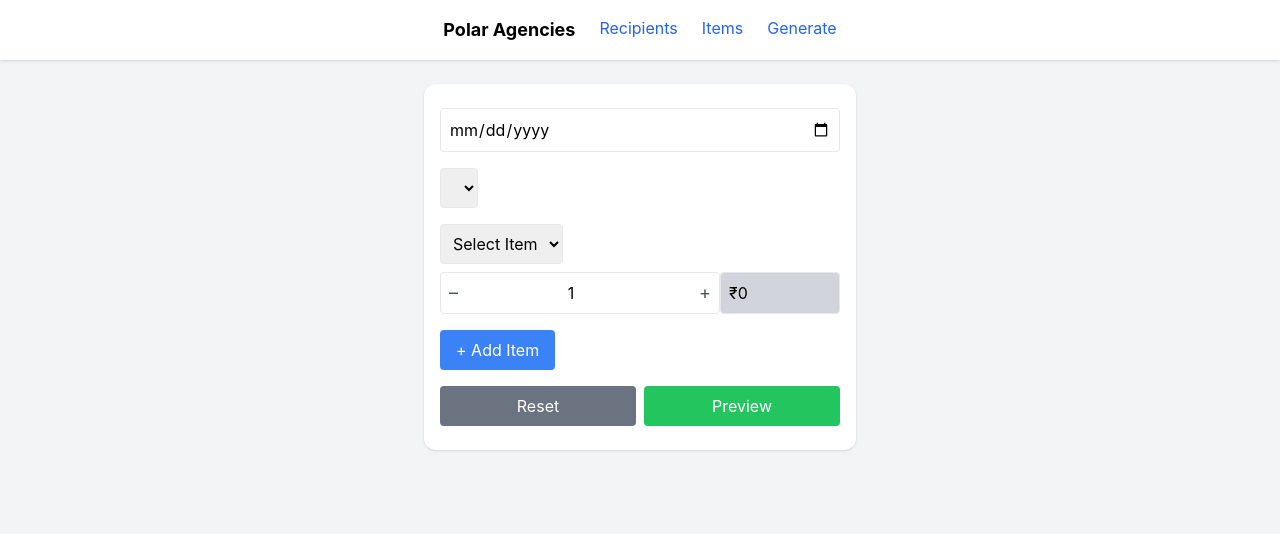
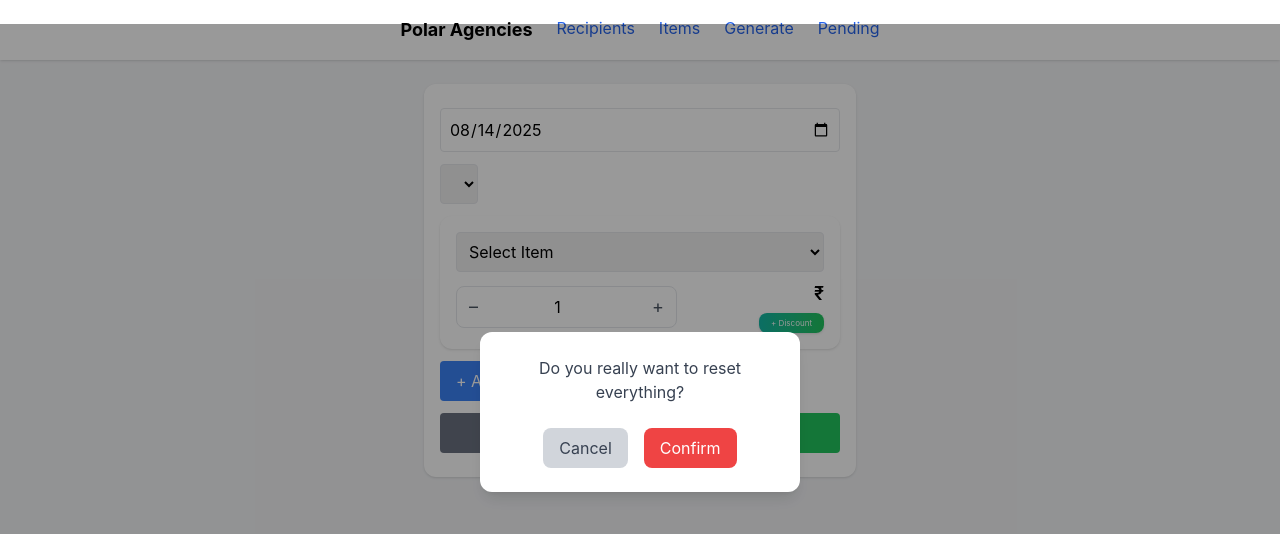
Before and after one commit to mosh1331/receipt-generator, a React (Create React App) app: page /receipt in a window 1280 px wide. Both pictures are taken after a click on the button "Reset". Shown: the top 534 px of the page. Built offline with nearby package versions, Linux system fonts and the light colour scheme.

Commit message:
discount and reset confirm

```diff
--- /dev/null
+++ b/src/common/confirmmodal/ConfirmModal.jsx
@@ -0,0 +1,30 @@
+import React from "react";
+
+const ConfirmModal = ({ isOpen, message = "Are you sure?", onConfirm, onCancel }) => {
+  if (!isOpen) return null;
+
+  return (
+    <div className="fixed inset-0 bg-black bg-opacity-40 flex items-center justify-center z-50">
+      <div className="bg-white p-6 rounded-xl shadow-lg w-80 text-center">
+        <p className="text-gray-700 mb-6">{message}</p>
+
+        <div className="flex justify-center gap-4">
+          <button
+            onClick={onCancel}
+            className="px-4 py-2 bg-gray-300 text-gray-700 rounded-lg hover:bg-gray-400"
+          >
+            Cancel
+          </button>
+          <button
+            onClick={onConfirm}
+            className="px-4 py-2 bg-red-500 text-white rounded-lg hover:bg-red-600"
+          >
+            Confirm
+          </button>
+        </div>
+      </div>
+    </div>
+  );
+};
+
+export default ConfirmModal;
--- a/src/pages/items/Items.jsx
+++ b/src/pages/items/Items.jsx
@@ -1,17 +1,19 @@
 import React, { useState } from "react";
 import { useDispatch, useSelector } from "react-redux";
 import { addItem, removeItem, resetItems } from "../../redux/slice/itemsSlice";
+import ConfirmModal from "../../common/confirmmodal/ConfirmModal";
 
 export default function ItemsPage() {
     const dispatch = useDispatch();
     const items = useSelector((state) => state.items.list);
     const [name, setName] = useState("");
     const [price, setPrice] = useState(0);
+    const [open, setOpen] = useState(false);
 
     const handleAdd = () => {
         if (!name.trim() || price === 0) return;
         const id = `${name}-${price}`
-        dispatch(addItem({id,name,price}));
+        dispatch(addItem({ id, name, price }));
         setName("");
         setPrice(0);
     };
@@ -59,12 +61,21 @@ export default function ItemsPage() {
             </ul>
             {items.length > 0 && (
                 <button
-                    onClick={() => dispatch(resetItems())}
+                    onClick={()=>setOpen(true) }
                     className="mt-4 bg-gray-500 text-white px-4 py-2 rounded w-full"
                 >
                     Reset All
                 </button>
             )}
+            <ConfirmModal
+                isOpen={open}
+                message="Do you really want to reset everything?"
+                onConfirm={() => {
+                    setOpen(false)
+                    dispatch(resetItems())
+                }}
+                onCancel={() => setOpen(false)}
+            />
         </div>
     );
 }
--- /dev/null
+++ b/src/pages/pending/Pending.jsx
@@ -0,0 +1,19 @@
+import React from 'react'
+
+const Pending = () => {
+  return (
+    <div>
+        <div className="flex mb-2 border p-4">
+            <p className="font-bold">fill fill cafe - pending ₹220</p>
+        </div>
+        <div className="flex mb-2 border p-4">
+            <p className="font-bold">BEEGUM foods - Spending ₹420</p>
+        </div>
+        <div className="flex mb-2 border p-4">
+            <p className="font-bold">JALEEL FOODS - pending ₹500</p>
+        </div>
+    </div>
+  )
+}
+
+export default Pending
--- a/src/pages/receiptgenerator/ReceiptGenerator.jsx
+++ b/src/pages/receiptgenerator/ReceiptGenerator.jsx
@@ -3,15 +3,22 @@ import html2canvas from "html2canvas";
 import { useSelector } from "react-redux";
 import ReceiptModal from "./previewModal/PreviewModal";
 import dayjs from "dayjs";
+import DiscountInputModal from "./discounInputModal/DiscountInputModal";
+import PriceField from "./priceField/PriceField";
+import ConfirmModal from "../../common/confirmmodal/ConfirmModal";
 
 export default function ReceiptGenerator() {
   const [date, setDate] = useState();
   const [issuedTo, setIssuedTo] = useState("");
   const [items, setItems] = useState([]);
+  const [showDiscountInput, setShowDiscountInput] = useState(false)
+  const [showPreview, setShowPreview] = useState(false)
+  const [selectedItem, setSelectedItem] = useState(null)
+  const [open, setOpen] = useState(false);
+
   const recipients = useSelector((state) => state.recipients.list);
   const products = useSelector((state) => state.items.list);
-  const [showPreview, setShowPreview] = useState(false)
-console.log(products,'producsts')
+
   const handleItemChange = (index, field, value) => {
     const updated = [...items];
     updated[index][field] = field === "qty" || field === "price" ? Number(value) : value;
@@ -28,21 +35,34 @@ console.log(products,'producsts')
     setItems([{ description: "", qty: 1, price: 0 }]);
   };
 
+  const onDiscountApply = (item, dprice) => {
+    const updated = [...items];
+    const index = updated.findIndex(i => i.id === item.id)
+    updated[index].discountedPrice = dprice
+    console.log(updated, 'updated')
+    setItems(updated);
+    setSelectedItem(null)
+    setShowDiscountInput(false)
+  }
+
   const grandTotal = items.reduce((sum, item) => sum + item.qty * item.price, 0);
 
   //set initial data
   useEffect(() => {
     const initalProduct = products.length > 0 ? products[0] : ''
     const initalReceivee = recipients.length > 0 ? recipients[0] : ''
+    console.log(initalProduct, 'initalProduct')
     setDate(dayjs().format("YYYY-MM-DD"))
     setItems([{ description: initalProduct?.name, qty: 1, price: initalProduct?.price }])
     setIssuedTo(initalReceivee)
   }, [])
 
+  console.log(items, 'items')
+
   return (
     <div className="p-2 max-w-md mx-auto space-y-6">
       {/* Form */}
-      <div className="space-y-4 py-6 bg-white p-4 rounded-xl shadow">
+      <div className="space-y-3 py-6 bg-white p-4 rounded-xl shadow">
         <input
           type="date"
           value={date}
@@ -52,7 +72,7 @@ console.log(products,'producsts')
           }}
           className="w-full border p-2 rounded"
         />
-        <select className="capitalize border rounded p-2" name="" value={issuedTo} onChange={(e) => setIssuedTo(e.target.value)} id="">
+        <select className="capitalize border rounded p-2" name="name" value={issuedTo} onChange={(e) => setIssuedTo(e.target.value)} id="">
           {recipients.map((r, idx) => (
             <option key={idx} className="p-2 border capitalize rounded flex justify-between">
               {r}
@@ -60,16 +80,20 @@ console.log(products,'producsts')
           ))}
         </select>
         {items.map((item, idx) => (
-          <div key={idx} className=" gap-2 w-full">
+          <div
+            key={idx}
+            className="bg-white shadow rounded-xl p-4 mb-4 flex flex-col gap-2 relative"
+          >
+            {/* Select Product */}
             <select
-              className="capitalize border p-2 mb-2 rounded"
+              className="capitalize border p-2 rounded w-full"
               name="item"
-              value={item.id || ""}
+              value={item.id}
               onChange={(e) => {
                 const selected = products.find((p) => p.id === e.target.value);
                 handleItemChange(idx, "id", selected.id);
                 handleItemChange(idx, "description", selected.name);
-                handleItemChange(idx, "price", selected.price); // auto-fill price from product
+                handleItemChange(idx, "price", selected.price); // auto-fill price
               }}
             >
               <option value="">Select Item</option>
@@ -79,12 +103,17 @@ console.log(products,'producsts')
                 </option>
               ))}
             </select>
-            <div className="flex">
-              <div className="flex items-center border rounded w-[70%]">
+
+            {/* Quantity + Price Row */}
+            <div className="flex items-center justify-between gap-2">
+              {/* Qty with increment/decrement */}
+              <div className="flex items-center border rounded-lg w-[60%]">
                 <button
                   type="button"
-                  onClick={() => handleItemChange(idx, "qty", Math.max(1, item.qty - 1))}
-                  className="px-2 text-lg  text-gray-600 hover:text-black"
+                  onClick={() =>
+                    handleItemChange(idx, "qty", Math.max(1, item.qty - 1))
+                  }
+                  className="px-3 py-1 text-lg text-gray-600 hover:text-black"
                 >
                   –
                 </button>
@@ -100,29 +129,41 @@ console.log(products,'producsts')
 
                 <button
                   type="button"
-                  onClick={() => handleItemChange(idx, "qty", Number(item.qty) + 1)}
-                  className="px-2 text-lg text-gray-600 hover:text-black"
+                  onClick={() =>
+                    handleItemChange(idx, "qty", Number(item.qty) + 1)
+                  }
+                  className="px-3 py-1 text-lg text-gray-600 hover:text-black"
                 >
                   +
                 </button>
               </div>
-              <div className="w-[30%] border bg-gray-300 p-2 rounded">₹{item.price}</div>
-              {/* <input
-                type="number"
-                min="0"
-                value={item.price}
-                onChange={(e) => handleItemChange(idx, "price", e.target.value)}
-                className="w-[50%] border p-2 rounded"
-                disabled
-              /> */}
+
+              {/* Price */}
+              <div className="flex-1 text-right">
+                {/* <p className="text-sm text-gray-500">Price</p> */}
+                <PriceField item={item} />
+                {/* Discount Trigger */}
+                {item?.discountedPrice > 0 ? null : <button
+                  onClick={() => {
+                    setSelectedItem(item);
+                    setShowDiscountInput(true);
+                  }}
+                  className="self-end text-[8px] bg-gradient-to-r from-teal-500 to-green-500 text-white px-3 py-1 rounded-lg shadow hover:opacity-90"
+                >
+                  + Discount
+                </button>}
+              </div>
             </div>
+
+
           </div>
         ))}
+
         <button onClick={addItem} className="bg-blue-500 text-white px-4 py-2 rounded">
           + Add Item
         </button>
         <div className="flex gap-2">
-          <button onClick={resetForm} className="bg-gray-500 text-white px-4 py-2 rounded flex-1">
+          <button onClick={()=>setOpen(true)} className="bg-gray-500 text-white px-4 py-2 rounded flex-1">
             Reset
           </button>
           <button onClick={() => setShowPreview(true)} className="bg-green-500 text-white px-4 py-2 rounded flex-1">
@@ -131,10 +172,26 @@ console.log(products,'producsts')
         </div>
       </div>
 
+      {showDiscountInput ? <DiscountInputModal selectedItem={selectedItem} onClose={() => {
+        setSelectedItem(null)
+        setShowDiscountInput(false)
+      }}
+        applyDiscount={onDiscountApply}
+      /> : null}
+
       {/* Receipt Preview */}
       <ReceiptModal
         isOpen={showPreview} onClose={() => setShowPreview(false)} date={date} issuedTo={issuedTo} items={items} grandTotal={grandTotal}
       />
+        <ConfirmModal
+        isOpen={open}
+        message="Do you really want to reset everything?"
+        onConfirm={()=>{
+          setOpen(false)
+          resetForm()
+        }}
+        onCancel={() => setOpen(false)}
+      />
     </div>
   );
 }
--- /dev/null
+++ b/src/pages/receiptgenerator/discounInputModal/DiscountInputModal.jsx
@@ -0,0 +1,69 @@
+import React, { useEffect, useState } from 'react'
+
+const DiscountInputModal = ({ onClose, selectedItem,applyDiscount }) => {
+    const [discount, setDiscount] = useState(0)
+    const [isPercent, setIsPercent] = useState(false)
+    const [price, setPrice] = useState(0)
+
+    const basePrice = selectedItem?.price || 0;
+
+    const getDiscountedPrice = (price, discount) => {
+      if (!price) return 0;
+      if (!discount) return price;
+      return price - (price * discount) / 100;
+    };
+
+    useEffect(() => {
+      if (discount === 0) {
+        setPrice(basePrice);
+      } else if (isPercent) {
+        setPrice(getDiscountedPrice(basePrice, discount));
+      } else {
+        setPrice(basePrice - discount);
+      }
+    }, [discount, isPercent, basePrice]);
+
+    useEffect(() => {
+        if (selectedItem) {
+            setPrice(basePrice)
+        }
+    }, [selectedItem])
+
+    return (
+        <div className="fixed inset-0 bg-black bg-opacity-50 flex items-center justify-center z-50 p-2">
+            <div className="bg-white text-center rounded-xl shadow-lg max-w-sm w-full relative overflow-hidden p-2">
+                <h2 className='font-bold text-xl mb-2'>Add Discount</h2>
+                <div className='text-left my-2'>
+                    <p className="font-bold">Base price : {basePrice}</p>
+                    <p className="font-bold">Discounted price : {price}</p>
+                </div>
+                <div className='flex w-full border rounded-rt '>
+                    <div className={`w-1/2 p-1 ${isPercent ? 'bg-gradient-to-r from-teal-500 to-green-500 text-white' : 'bg-white'}`} onClick={() => setIsPercent(true)} >
+                        % Percent
+                    </div>
+                    <div className={`w-1/2 p-1 ${isPercent ? 'bg-white' : 'bg-gradient-to-r from-teal-500 to-green-500 text-white'}`} onClick={() => setIsPercent(false)}>
+                        123 Number
+                    </div>
+                </div>
+
+                <input
+                    type="number"
+                    min="0"
+                    value={discount}
+                    onChange={(e) => setDiscount(e.target.value)}
+                    className="border p-2 rounded flex-1 w-full mb-2"
+                />
+                <div className="flex">
+                    <button onClick={onClose} className="bg-[tomato] text-white px-4 py-2  flex-1 w-1/2">
+                        Cancel
+                    </button>
+                    <button onClick={() => applyDiscount(selectedItem,price)} className="bg-green-500 text-white px-4 py-2  flex-1 w-1/2">
+                        Apply
+                    </button>
+                </div>
+            </div>
+        </div>
+    )
+}
+
+export default DiscountInputModal
--- a/src/pages/receiptgenerator/previewModal/PreviewModal.jsx
+++ b/src/pages/receiptgenerator/previewModal/PreviewModal.jsx
@@ -80,7 +80,7 @@ export default function ReceiptModal({ isOpen, onClose, date, issuedTo, items, g
                                 <tr key={idx} className="border-b">
                                     <td className="py-2 capitalize">{item.description}</td>
                                     <td className="text-center">{item.qty}</td>
-                                    <td className="text-center">₹{item.price}</td>
+                                    <td className="text-center">₹{item.discountedPrice ? item.discountedPrice : item.price}</td>
                                     <td className="text-center">₹{item.qty * item.price}</td>
                                 </tr>
                             ))}
--- /dev/null
+++ b/src/pages/receiptgenerator/priceField/PriceField.jsx
@@ -0,0 +1,22 @@
+import React from 'react'
+
+const PriceField = ({item}) => {
+  return (
+    <div className="flex flex-col items-end">
+    {item.discountedPrice && item.discountedPrice < item.price ? (
+      <>
+        <p className="text-[8px] text-gray-400 line-through">
+          ₹{item.price}
+        </p>
+        <p className="text-lg font-semibold text-green-600">
+          ₹{item.discountedPrice}
+        </p>
+      </>
+    ) : (
+      <p className="text-lg font-semibold">₹{item.price}</p>
+    )}
+  </div>
+  )
+}
+
+export default PriceField
--- a/src/pages/recipients/RecipientsPage.jsx
+++ b/src/pages/recipients/RecipientsPage.jsx
@@ -1,11 +1,13 @@
 import React, { useState } from "react";
 import { useDispatch, useSelector } from "react-redux";
-import { addRecipient,removeRecipient, resetRecipients } from "../../redux/slice/recipientsSlice";
+import { addRecipient, removeRecipient, resetRecipients } from "../../redux/slice/recipientsSlice";
+import ConfirmModal from "../../common/confirmmodal/ConfirmModal";
 
 export default function RecipientsPage() {
   const dispatch = useDispatch();
   const recipients = useSelector((state) => state.recipients.list);
   const [name, setName] = useState("");
+  const [open, setOpen] = useState(false);
 
   const handleAdd = () => {
     if (!name.trim()) return;
@@ -46,12 +48,21 @@ export default function RecipientsPage() {
       </ul>
       {recipients.length > 0 && (
         <button
-          onClick={() => dispatch(resetRecipients())}
+          onClick={() => setOpen(true)}
           className="mt-4 bg-gray-500 text-white px-4 py-2 rounded w-full"
         >
           Reset All
         </button>
       )}
+      <ConfirmModal
+        isOpen={open}
+        message="Do you really want to reset everything?"
+        onConfirm={() => {
+          setOpen(false)
+          dispatch(resetRecipients())
+        }}
+        onCancel={() => setOpen(false)}
+      />
     </div>
   );
 }
--- a/src/route/RootRoutes.jsx
+++ b/src/route/RootRoutes.jsx
@@ -3,6 +3,7 @@ import { BrowserRouter as Router, Routes, Route, Link } from "react-router-dom";
 import ReceiptGenerator from "../pages/receiptgenerator/ReceiptGenerator";
 import RecipientsPage from "../pages/recipients/RecipientsPage";
 import ItemsPage from "../pages/items/Items";
+import Pending from "../pages/pending/Pending";
 
 export default function RootRoutes() {
     return (
@@ -12,10 +13,10 @@ export default function RootRoutes() {
                 {/* <header className="md-hidden p-2">
                     <h1 className="hidden md:block font-bold text-lg mr-6">Polar Agencies</h1>
                 </header> */}
-                <nav className="bg-white shadow p-4 flex justify-between md:justify-center fixed bottom-0 md:static w-full md:w-auto z-50">
-                    <h1 className="hidden md:block font-bold text-lg mr-6">Polar Agencies</h1>
-
-                    <div className="flex gap-6 justify-around w-full md:w-auto">
+                {/* Desktop Nav */}
+                <nav className="hidden md:flex bg-white shadow p-4 justify-center w-full z-50">
+                    <h1 className="font-bold text-lg mr-6">Polar Agencies</h1>
+                    <div className="flex gap-6">
                         <Link to="/recipients" className="text-blue-600 hover:underline">
                             Recipients
                         </Link>
@@ -25,8 +26,48 @@ export default function RootRoutes() {
                         <Link to="/receipt" className="text-blue-600 hover:underline">
                             Generate
                         </Link>
+                        <Link to="/pending" className="text-blue-600 hover:underline">
+                            Pending
+                        </Link>
                     </div>
                 </nav>
+
+                {/* Mobile Bottom Nav */}
+                <nav className="md:hidden fixed bottom-0 left-0 right-0 bg-white shadow-lg flex justify-between items-center px-6 py-2 z-50">
+                    {/* Left links */}
+                    <Link to="/recipients" className="flex flex-col items-center text-xs text-gray-600">
+                        👤
+                        <span>Recipients</span>
+                    </Link>
+
+
+
+                    {/* Floating Button */}
+                    <div className="relative -top-6">
+                        <Link
+                            to="/receipt"
+                            className="w-14 h-14 rounded-full bg-blue-600 text-white flex items-center justify-center shadow-lg text-xl"
+                        >
+                            ➕
+                        </Link>
+                    </div>
+
+                    <Link to="/items" className="flex flex-col items-center text-xs text-gray-600">
+                        📦
+                        <span>Items</span>
+                    </Link>
+
+                    {/* <Link to="/pending" className="flex flex-col items-center text-xs text-gray-600">
+                        ⏳
+                        <span>Pending</span>
+                    </Link>
+
+                    <Link to="/profile" className="flex flex-col items-center text-xs text-gray-600">
+                        ⚙️
+                        <span>Profile</span>
+                    </Link> */}
+                </nav>
+
 
 
                 {/* Pages */}
@@ -35,6 +76,7 @@ export default function RootRoutes() {
                         <Route path="/recipients" element={<RecipientsPage />} />
                         <Route path="/items" element={<ItemsPage />} />
                         <Route path="/receipt" element={<ReceiptGenerator />} />
+                        <Route path="/pending" element={<Pending />} />
                         <Route path="*" element={<RecipientsPage />} /> {/* Default route */}
                     </Routes>
                 </div>
```
